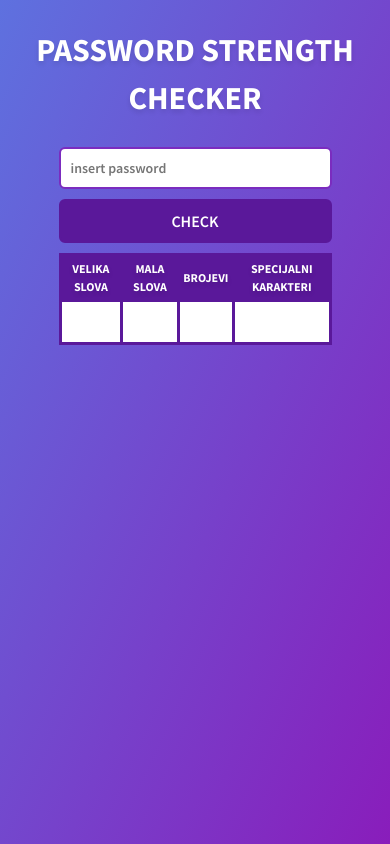
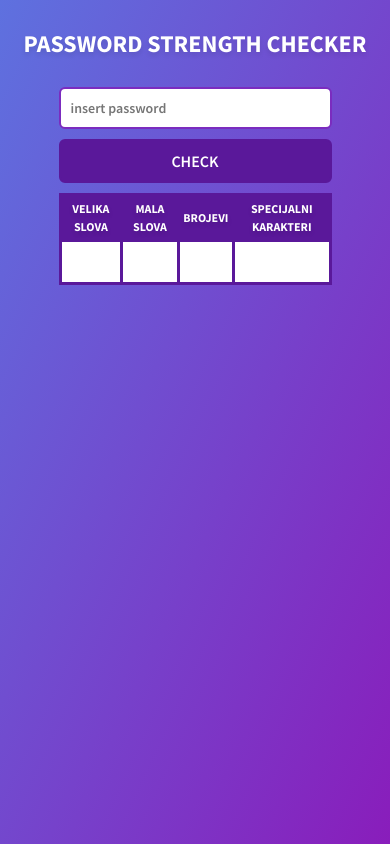
Before and after one commit to JelenaVitosevic/password-checker, a plain HTML site: page index.html in a window 390 px wide. Drawn offline with Linux system fonts and the light colour scheme.

Commit message:
title font-size changed

```diff
--- a/style.css
+++ b/style.css
@@ -97,6 +97,10 @@ td {
 }
 
 @media screen and (max-width: 730px) {
+    .content_title {
+        font-size: 24px;
+    }
+
     .input_content {
         flex-direction: column;
     }
```
